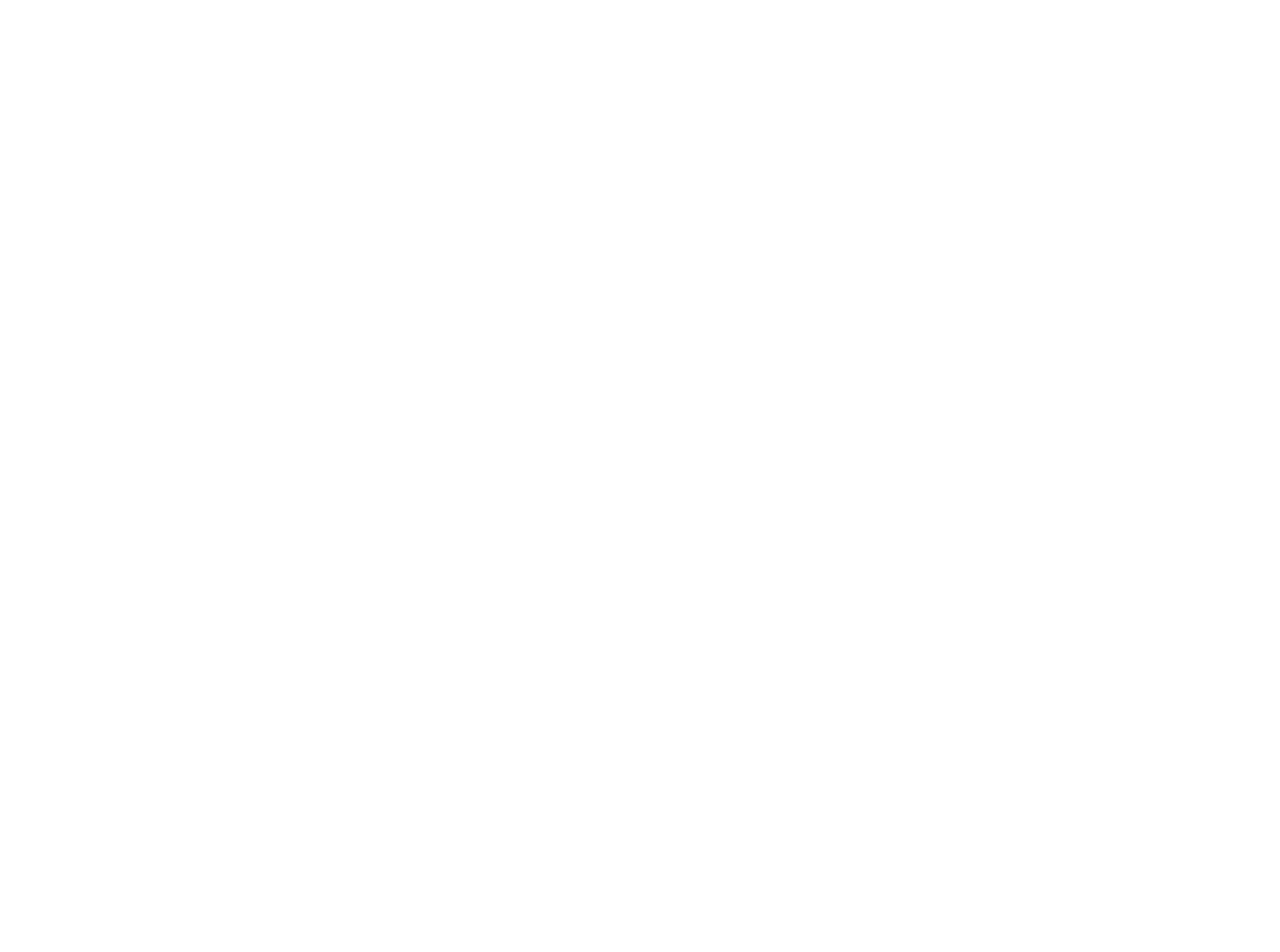
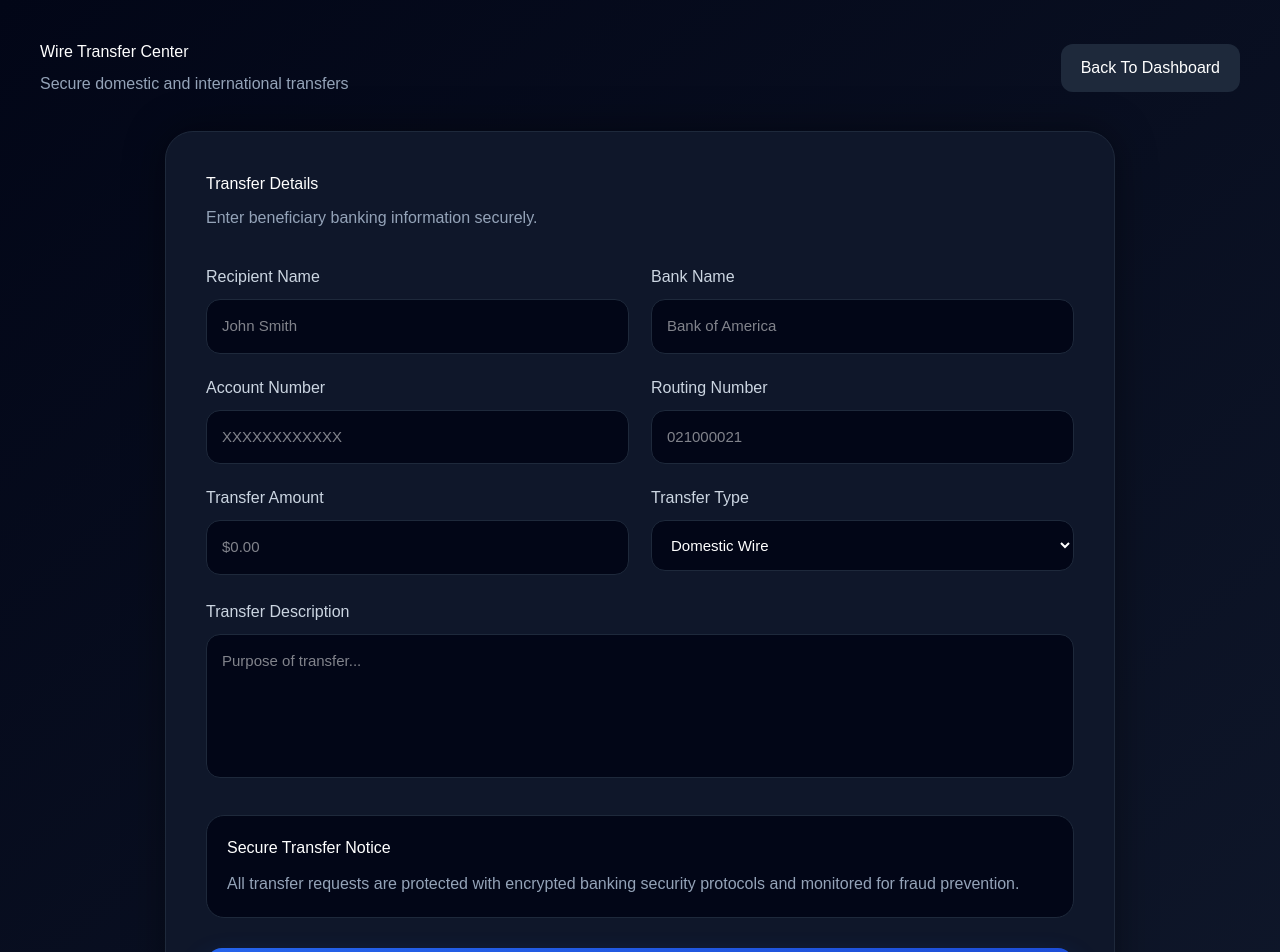
Before and after one commit to shantebroadus7-cpu/capital-community-bank, a React (Vite) app: page /transfer in a window 1280 px wide. Before the commit this address had no page. Shown: the top 952 px of the page. Before the commit the page ends 800 px from the top, so only its background shows below. Built offline with nearby package versions, Linux system fonts and the light colour scheme.

Commit message:
added transfer funds page

```diff
--- a/src/App.jsx
+++ b/src/App.jsx
@@ -2,6 +2,7 @@
 
 import Login from "./pages/Login";
 import Dashboard from "./pages/Dashboard";
+import Transfer from "./pages/Transfer";
 
 function App() {
   return (
@@ -10,6 +11,7 @@
         <Route path="/" element={<Login />} />
 
         <Route path="/dashboard" element={<Dashboard />} />
+        <Route path="/transfer" element={<Transfer />} />
       </Routes>
     </BrowserRouter>
   );
--- a/src/pages/Dashboard.jsx
+++ b/src/pages/Dashboard.jsx
@@ -337,14 +337,8 @@
               gap: "20px",
             }}
           >
-            {[
-              "Transfer Funds",
-              "Pay Bills",
-              "Deposit Check",
-              "View Cards",
-            ].map((action) => (
             <div
-                key={action}
+  onClick={() => navigate("/transfer")}
   style={{
     background: "#0f172a",
     border: "1px solid #1e293b",
@@ -352,10 +346,9 @@
     padding: "25px",
     color: "white",
     cursor: "pointer",
-                  transition: "0.3s",
   }}
 >
-                <h3>{action}</h3>
+  <h3>Transfer Funds</h3>
 
   <p
     style={{
@@ -364,10 +357,75 @@
       fontSize: "14px",
     }}
   >
-                  Access banking service
+    Send money securely
   </p>
 </div>
-            ))}
+
+<div
+  style={{
+    background: "#0f172a",
+    border: "1px solid #1e293b",
+    borderRadius: "18px",
+    padding: "25px",
+    color: "white",
+  }}
+>
+  <h3>Pay Bills</h3>
+
+  <p
+    style={{
+      marginTop: "10px",
+      color: "#94a3b8",
+      fontSize: "14px",
+    }}
+  >
+    Manage utility payments
+  </p>
+</div>
+
+<div
+  style={{
+    background: "#0f172a",
+    border: "1px solid #1e293b",
+    borderRadius: "18px",
+    padding: "25px",
+    color: "white",
+  }}
+>
+  <h3>Deposit Check</h3>
+
+  <p
+    style={{
+      marginTop: "10px",
+      color: "#94a3b8",
+      fontSize: "14px",
+    }}
+  >
+    Deposit checks digitally
+  </p>
+</div>
+
+<div
+  style={{
+    background: "#0f172a",
+    border: "1px solid #1e293b",
+    borderRadius: "18px",
+    padding: "25px",
+    color: "white",
+  }}
+>
+  <h3>View Cards</h3>
+
+  <p
+    style={{
+      marginTop: "10px",
+      color: "#94a3b8",
+      fontSize: "14px",
+    }}
+  >
+    Manage debit and credit cards
+  </p>
+</div>
           </div>
         </div>
 
--- /dev/null
+++ b/src/pages/Transfer.jsx
@@ -0,0 +1,391 @@
+import { useState } from "react";
+import { useNavigate } from "react-router-dom";
+
+export default function Transfer() {
+
+  const navigate = useNavigate();
+
+  const [formData, setFormData] = useState({
+    recipient: "",
+    bank: "",
+    accountNumber: "",
+    routingNumber: "",
+    amount: "",
+    description: "",
+  });
+
+  const [message, setMessage] = useState("");
+
+  const handleChange = (e) => {
+    setFormData({
+      ...formData,
+      [e.target.name]: e.target.value,
+    });
+  };
+
+  const handleTransfer = (e) => {
+    e.preventDefault();
+
+    const {
+      recipient,
+      bank,
+      accountNumber,
+      routingNumber,
+      amount,
+    } = formData;
+
+    if (
+      !recipient ||
+      !bank ||
+      !accountNumber ||
+      !routingNumber ||
+      !amount
+    ) {
+      setMessage("Please complete all required fields.");
+      return;
+    }
+
+    setMessage("Transfer request submitted successfully.");
+
+    setTimeout(() => {
+      navigate("/dashboard");
+    }, 2500);
+  };
+
+  return (
+    <div
+      style={{
+        minHeight: "100vh",
+        background:
+          "linear-gradient(to bottom right, #020617, #0f172a)",
+        padding: "40px",
+        fontFamily: "Arial, sans-serif",
+      }}
+    >
+      {/* TOP BAR */}
+      <div
+        style={{
+          display: "flex",
+          justifyContent: "space-between",
+          alignItems: "center",
+          marginBottom: "35px",
+        }}
+      >
+        <div>
+          <h1
+            style={{
+              color: "white",
+              marginBottom: "8px",
+            }}
+          >
+            Wire Transfer Center
+          </h1>
+
+          <p
+            style={{
+              color: "#94a3b8",
+            }}
+          >
+            Secure domestic and international transfers
+          </p>
+        </div>
+
+        <button
+          onClick={() => navigate("/dashboard")}
+          style={{
+            padding: "12px 20px",
+            border: "none",
+            borderRadius: "12px",
+            background: "#1e293b",
+            color: "white",
+            cursor: "pointer",
+          }}
+        >
+          Back To Dashboard
+        </button>
+      </div>
+
+      {/* MAIN CARD */}
+      <div
+        style={{
+          maxWidth: "950px",
+          margin: "0 auto",
+          background: "#0f172a",
+          borderRadius: "28px",
+          padding: "40px",
+          border: "1px solid #1e293b",
+          boxShadow: "0 0 40px rgba(0,0,0,0.4)",
+        }}
+      >
+        <div
+          style={{
+            marginBottom: "35px",
+          }}
+        >
+          <h2
+            style={{
+              color: "white",
+              marginBottom: "10px",
+            }}
+          >
+            Transfer Details
+          </h2>
+
+          <p
+            style={{
+              color: "#94a3b8",
+            }}
+          >
+            Enter beneficiary banking information securely.
+          </p>
+        </div>
+
+        <form onSubmit={handleTransfer}>
+
+          <div
+            style={{
+              display: "grid",
+              gridTemplateColumns:
+                "repeat(auto-fit, minmax(280px, 1fr))",
+              gap: "22px",
+            }}
+          >
+            {/* Recipient */}
+            <div>
+              <label
+                style={{
+                  color: "#cbd5e1",
+                  display: "block",
+                  marginBottom: "10px",
+                }}
+              >
+                Recipient Name
+              </label>
+
+              <input
+                type="text"
+                name="recipient"
+                placeholder="John Smith"
+                value={formData.recipient}
+                onChange={handleChange}
+                style={inputStyle}
+              />
+            </div>
+
+            {/* Bank */}
+            <div>
+              <label
+                style={{
+                  color: "#cbd5e1",
+                  display: "block",
+                  marginBottom: "10px",
+                }}
+              >
+                Bank Name
+              </label>
+
+              <input
+                type="text"
+                name="bank"
+                placeholder="Bank of America"
+                value={formData.bank}
+                onChange={handleChange}
+                style={inputStyle}
+              />
+            </div>
+
+            {/* Account Number */}
+            <div>
+              <label
+                style={{
+                  color: "#cbd5e1",
+                  display: "block",
+                  marginBottom: "10px",
+                }}
+              >
+                Account Number
+              </label>
+
+              <input
+                type="text"
+                name="accountNumber"
+                placeholder="XXXXXXXXXXXX"
+                value={formData.accountNumber}
+                onChange={handleChange}
+                style={inputStyle}
+              />
+            </div>
+
+            {/* Routing Number */}
+            <div>
+              <label
+                style={{
+                  color: "#cbd5e1",
+                  display: "block",
+                  marginBottom: "10px",
+                }}
+              >
+                Routing Number
+              </label>
+
+              <input
+                type="text"
+                name="routingNumber"
+                placeholder="021000021"
+                value={formData.routingNumber}
+                onChange={handleChange}
+                style={inputStyle}
+              />
+            </div>
+
+            {/* Amount */}
+            <div>
+              <label
+                style={{
+                  color: "#cbd5e1",
+                  display: "block",
+                  marginBottom: "10px",
+                }}
+              >
+                Transfer Amount
+              </label>
+
+              <input
+                type="number"
+                name="amount"
+                placeholder="$0.00"
+                value={formData.amount}
+                onChange={handleChange}
+                style={inputStyle}
+              />
+            </div>
+
+            {/* Transfer Type */}
+            <div>
+              <label
+                style={{
+                  color: "#cbd5e1",
+                  display: "block",
+                  marginBottom: "10px",
+                }}
+              >
+                Transfer Type
+              </label>
+
+              <select
+                name="type"
+                onChange={handleChange}
+                style={inputStyle}
+              >
+                <option>Domestic Wire</option>
+                <option>International Wire</option>
+                <option>ACH Transfer</option>
+              </select>
+            </div>
+          </div>
+
+          {/* DESCRIPTION */}
+          <div style={{ marginTop: "25px" }}>
+            <label
+              style={{
+                color: "#cbd5e1",
+                display: "block",
+                marginBottom: "10px",
+              }}
+            >
+              Transfer Description
+            </label>
+
+            <textarea
+              name="description"
+              placeholder="Purpose of transfer..."
+              value={formData.description}
+              onChange={handleChange}
+              rows="5"
+              style={{
+                ...inputStyle,
+                resize: "none",
+              }}
+            />
+          </div>
+
+          {/* SECURITY BOX */}
+          <div
+            style={{
+              marginTop: "30px",
+              background: "#020617",
+              border: "1px solid #1e293b",
+              padding: "20px",
+              borderRadius: "18px",
+            }}
+          >
+            <h3
+              style={{
+                color: "white",
+                marginBottom: "10px",
+              }}
+            >
+              Secure Transfer Notice
+            </h3>
+
+            <p
+              style={{
+                color: "#94a3b8",
+                lineHeight: "1.7",
+              }}
+            >
+              All transfer requests are protected with encrypted
+              banking security protocols and monitored for fraud
+              prevention.
+            </p>
+          </div>
+
+          {/* BUTTON */}
+          <button
+            type="submit"
+            style={{
+              width: "100%",
+              marginTop: "30px",
+              padding: "18px",
+              border: "none",
+              borderRadius: "16px",
+              background:
+                "linear-gradient(to right, #2563eb, #1d4ed8)",
+              color: "white",
+              fontWeight: "bold",
+              fontSize: "17px",
+              cursor: "pointer",
+              boxShadow: "0 15px 30px rgba(37,99,235,0.3)",
+            }}
+          >
+            Submit Transfer Request
+          </button>
+
+          {message && (
+            <p
+              style={{
+                marginTop: "20px",
+                color: "#22c55e",
+                textAlign: "center",
+                fontSize: "16px",
+              }}
+            >
+              {message}
+            </p>
+          )}
+        </form>
+      </div>
+    </div>
+  );
+}
+
+const inputStyle = {
+  width: "100%",
+  padding: "15px",
+  borderRadius: "14px",
+  border: "1px solid #1e293b",
+  background: "#020617",
+  color: "white",
+  fontSize: "15px",
+  outline: "none",
+};
```
Lines whose indentation alone changed are shown as unchanged.
